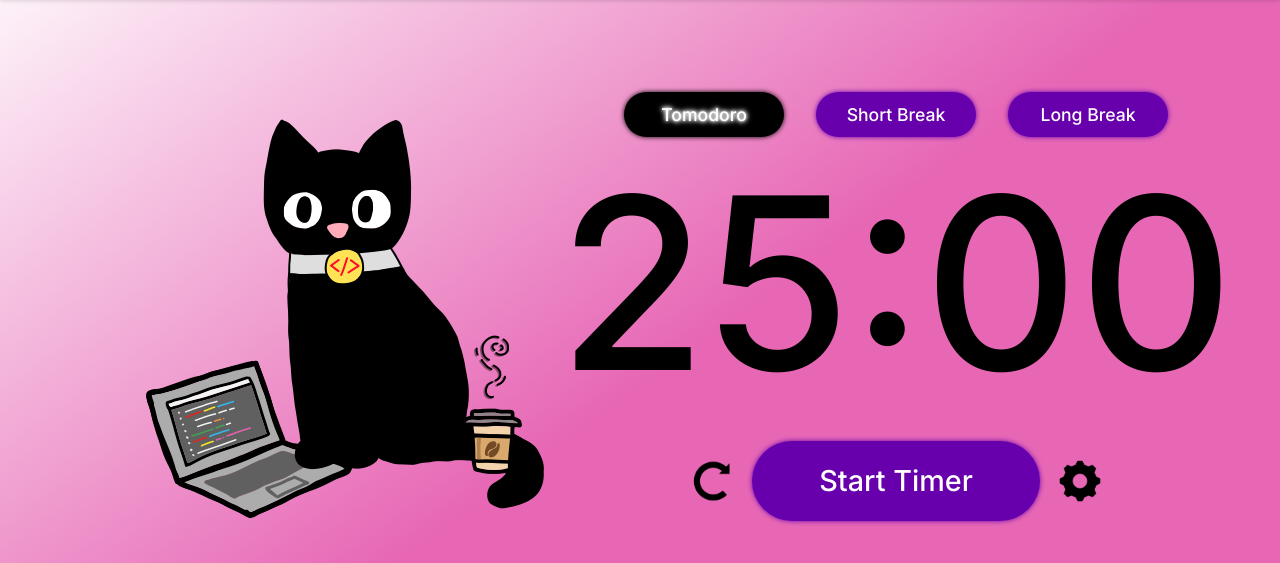
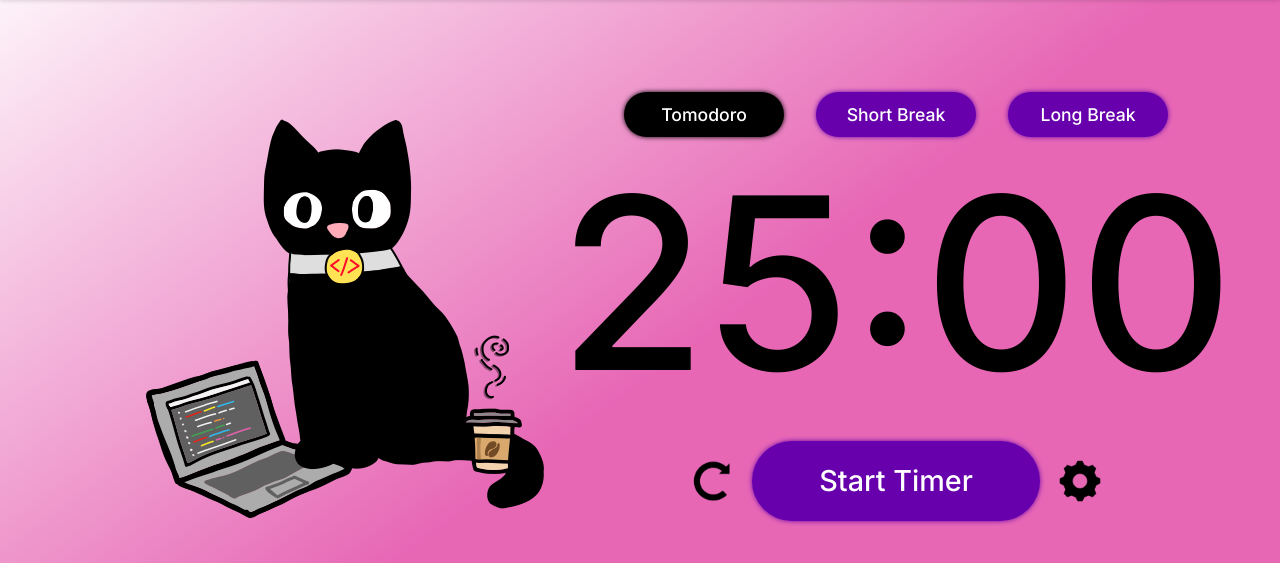
Before and after one commit to om-arya/T.O.M, a Django app: page /tomodoro in a window 1280 px wide. Shown: the part 80-643 px from the top of the page. Run offline with Django 5.2, Linux system fonts and the light colour scheme; some libraries are stand-ins or nearby versions.

Commit message:
removed text shadow

```diff
--- a/static/css/tomodoro.css
+++ b/static/css/tomodoro.css
@@ -248,9 +248,6 @@ footer p {
 }
 
 .top-buttons > *.selected {
-    text-shadow: 0 0 .2rem white,
-                 0 0 .3rem white,
-                 0 0 .4rem white;
     box-shadow: 0 0 .3rem black;
     background: black;
     color: white;
```
